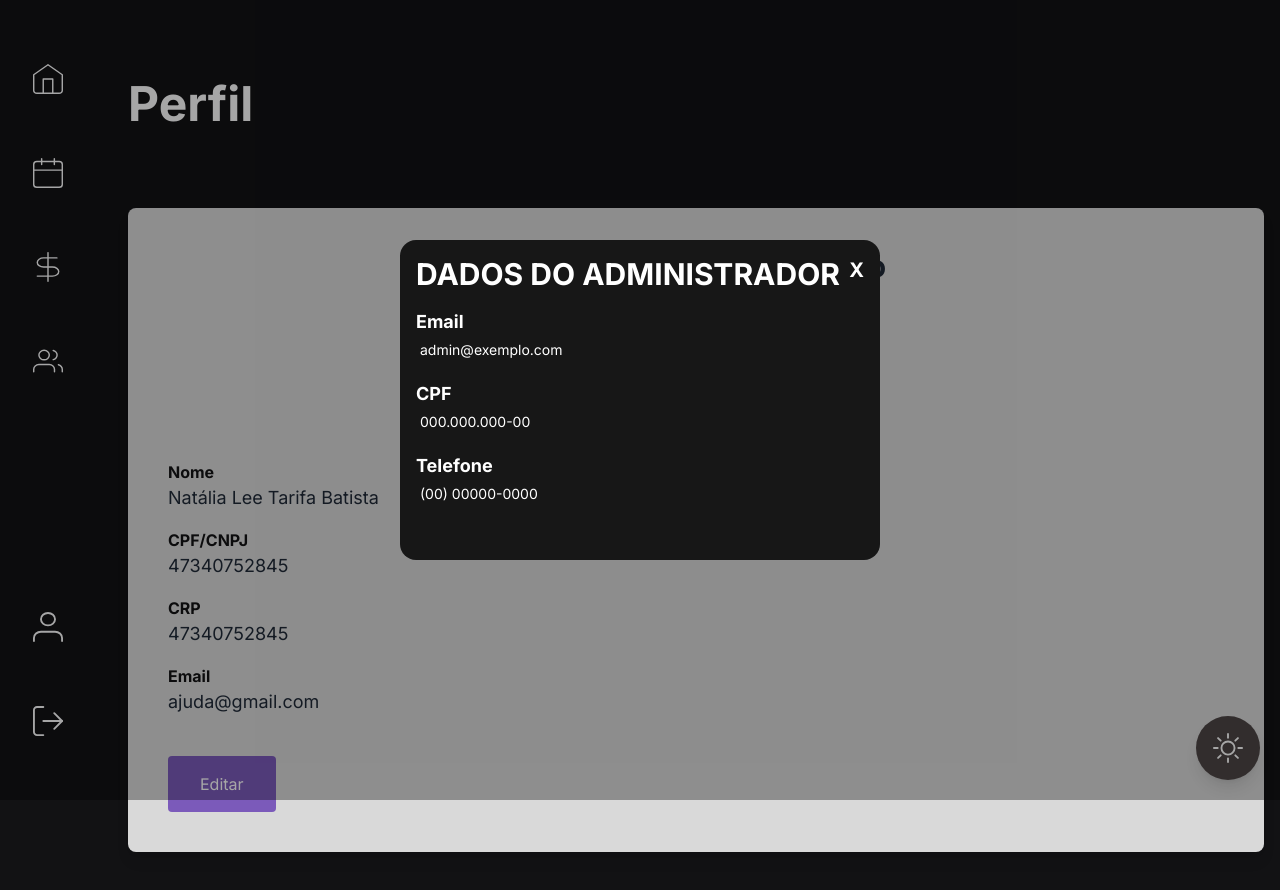
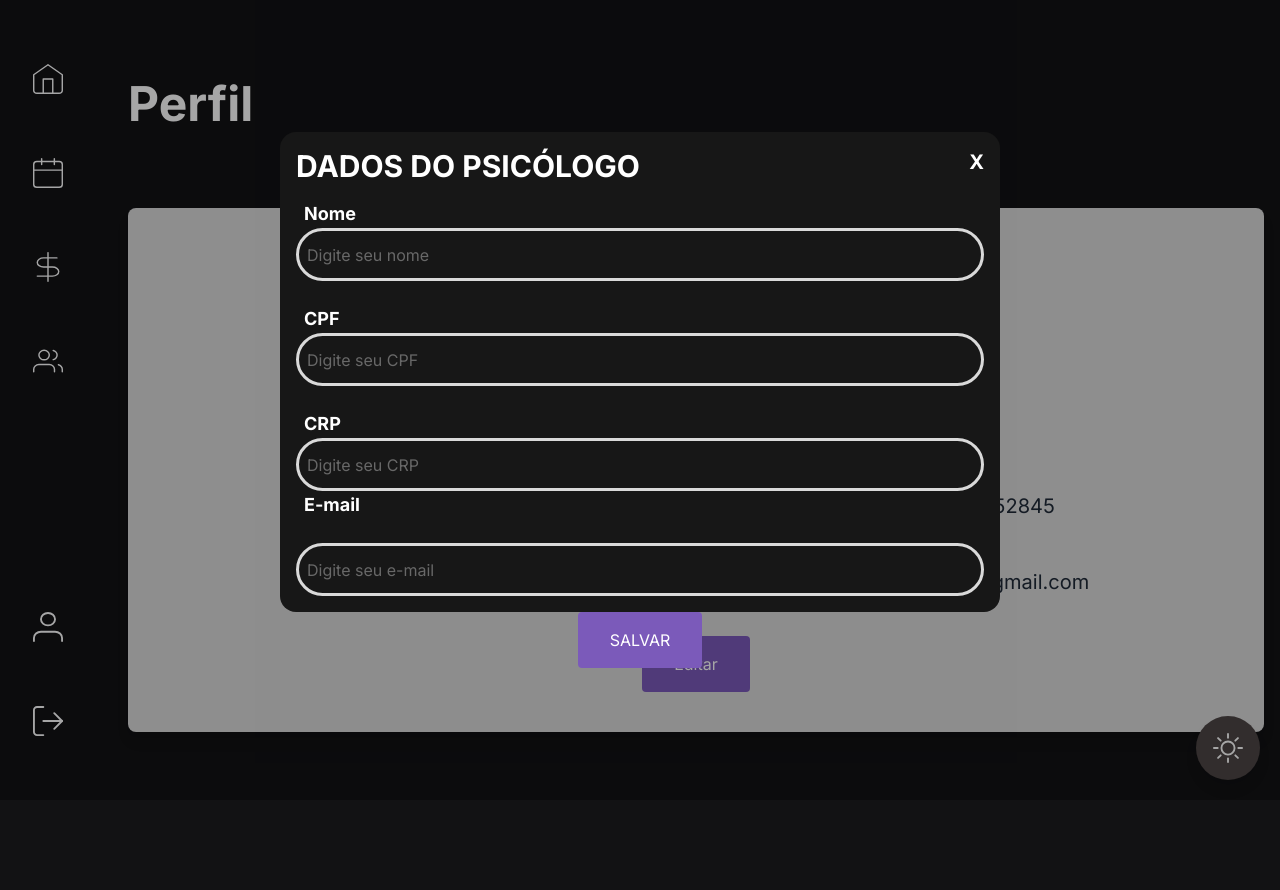
Before and after one commit to Melancia-Salgada/psico-frontend, a React (Vite) app in the folder easypsi/: page /perfil in a window 1280 px wide. Both pictures are taken after a click on the button "Editar". Shown: the top 890 px of the page. After the commit the page ends 812 px from the top, so only its background shows below. Built offline with nearby package versions, Linux system fonts and the light colour scheme.

Commit message:
perfil pronto

```diff
--- a/easypsi/src/components/Cards/Sobre.jsx
+++ b/easypsi/src/components/Cards/Sobre.jsx
@@ -247,30 +247,53 @@ export const EditarPerfil = ({ closePopup }) => {
 
   return (
     <>
-      <div className={`${bgTxt} relative w-full h-auto lg:w-[30rem] lg:h-[20rem] md:w-[90%] sm:w-full sm:rounded-none lg:rounded-2xl`}>
+      <div className={`${bgTxt} relative w-full h-auto lg:w-[45rem] lg:h-[30rem] md:w-[90%] sm:w-full sm:rounded-none lg:rounded-2xl`}>
       <div className="p-4">
         <div className="flex justify-between font-bold mb-4">
-          <div className="text-xl sm:text-2xl md:text-3xl">DADOS DO ADMINISTRADOR</div>
+          <div className="text-xl sm:text-2xl md:text-3xl">DADOS DO PSICÓLOGO</div>
           <div>
             <div className="hover:text-red-500 transition-colors text-xl cursor-pointer" onClick={closePopup}>X</div>
           </div>
         </div>
 
-        <div className="flex flex-col space-y-4">
+        <div className="space-y-6">
             <div>
-            <label className="text-md sm:text-lg font-bold block">Email</label>
-            <span className="text-sm block p-1">admin@exemplo.com</span>
+              <label className="text-md sm:text-lg font-bold mb-2 p-2">Nome</label>
+              <input
+                name="nome"
+                className="p-2 w-full caixa-texto-cad"
+                type="nome"
+                placeholder="Digite seu nome"
+              />
             </div>
 
             <div>
-            <label className="text-md sm:text-lg font-bold block">CPF</label>
-            <span className="text-sm block p-1">000.000.000-00</span>
+              <label className="text-md sm:text-lg font-bold mb-2 p-2">CPF</label>
+              <input
+                name="cpf"
+                className="p-2 w-full caixa-texto-cad"
+                type="cpf"
+                placeholder="Digite seu CPF"
+              />
             </div>
 
             <div>
-            <label className="text-md sm:text-lg font-bold block">Telefone</label>
-            <span className="text-sm block p-1">(00) 00000-0000</span>
+            <label className="text-md sm:text-lg font-bold mb-2 p-2">CRP</label>
+              <input
+                name="crp"
+                className="p-2 w-full caixa-texto-cad"
+                type="crp"
+                placeholder="Digite seu CRP"
+              />
             </div>
+
+            <label className="text-md sm:text-lg font-bold mb-2 p-2">E-mail</label>
+              <input
+                name="e-mail"
+                className="p-2 w-full caixa-texto-cad"
+                type="e-mail"
+                placeholder="Digite seu e-mail"
+              />
             </div>
       </div>
     </div>
--- a/easypsi/src/views/Perfil.jsx
+++ b/easypsi/src/views/Perfil.jsx
@@ -22,7 +22,7 @@ const Perfil = () => {
         <Titulo showButton={false}>Perfil</Titulo>
         <div className="flex items-center justify-center py-20">
       <div className="w-full w-100 p-10 bg-cinza shadow-lg rounded-lg">
-        <h2 className="text-3xl font-semibold text-gray-800 text-center mb-6">Informações do Psicólogo</h2>
+        <h2 className="text-3xl font-semibold text-gray-800 text-center mb-6">DADOS DO PSICÓLOGO</h2>
 
         <div className="flex justify-center mb-6">
           <img
@@ -32,29 +32,40 @@ const Perfil = () => {
           />
         </div>
 
-        <div className="mt-4">
+        <div className=" flex justify-center gap-96">
+          <div>
           <div className="mb-4">
-            <label className="text-preto-darkmode font-bold text-center">Nome</label>
-            <p className="text-gray-800 text-lg">Natália Lee Tarifa Batista</p>
+            <label className="text-roxo font-bold text-lg md:text-2xl">Nome</label>
+            <p className="text-gray-800 text-xl">Natália Lee Tarifa Batista</p>
           </div>
+
           <div className="lex flex-col items-center mb-4">
-            <label className="text-preto-darkmode font-bold">CPF/CNPJ</label>
-            <p className="text-gray-800 text-lg">47340752845</p>
+            <label className="text-roxo font-bold text-lg md:text-2xl">CPF/CNPJ</label>
+            <p className="text-gray-800 text-xl">47340752845</p>
+          </div>
+
+          </div>
+          <div>
+          <div className="mb-4">
+            <label className="text-roxo font-bold text-lg md:text-2xl">CRP</label>
+            <p className="text-gray-800 text-xl">47340752845</p>
           </div>
           <div className="mb-4">
-            <label className="text-preto-darkmode font-bold">CRP</label>
-            <p className="text-gray-800 text-lg">47340752845</p>
-          </div>
-          <div className="mb-4">
-          <label className="text-preto-darkmode font-bold">Email</label>
-            <p className="text-gray-800 text-lg">ajuda@gmail.com</p>
+          <label className="text-roxo font-bold text-lg md:text-2xl">Email</label>
+            <p className="text-gray-800 text-xl">ajuda@gmail.com</p>
           </div>
         </div>
+        </div>
+        <div className='flex justify-center'>
       <button onClick={() => setpopupAberto(true)} className="mt-6 bg-roxo text-white px-8 py-4 rounded hover:bg-purple-400">Editar</button>
+      </div>
       {popupAberto && (
           <div className='popup' onClick={() => setpopupAberto(false)}>
             <div onClick={(e) => e.stopPropagation()} className='m-20 moveis:m-0'>
               {renderPopup()}
+              <div className='flex justify-center'>
+              <button className='flex justify-center bg-roxo text-white px-8 py-4 rounded hover:bg-purple-400'>SALVAR</button>
+              </div>
             </div>
           </div>
           )}
```
Lines whose indentation alone changed are shown as unchanged.
